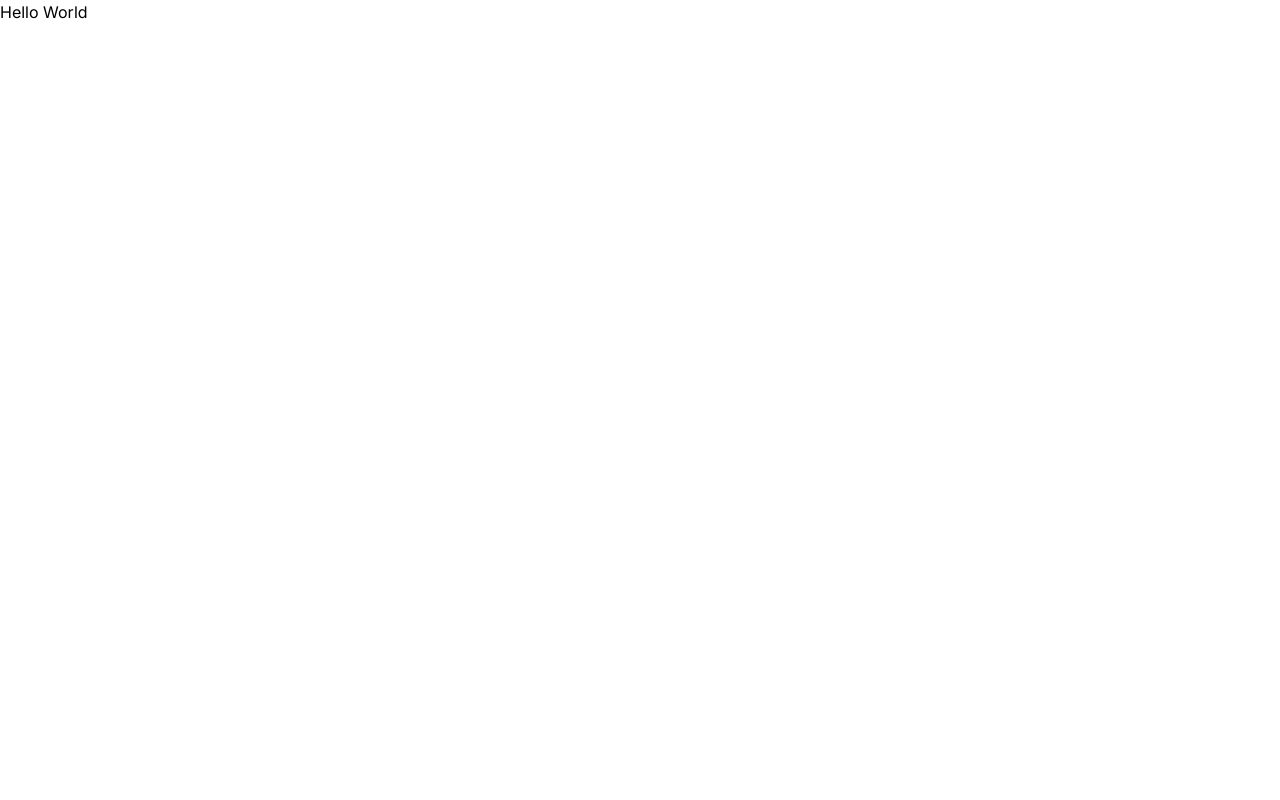
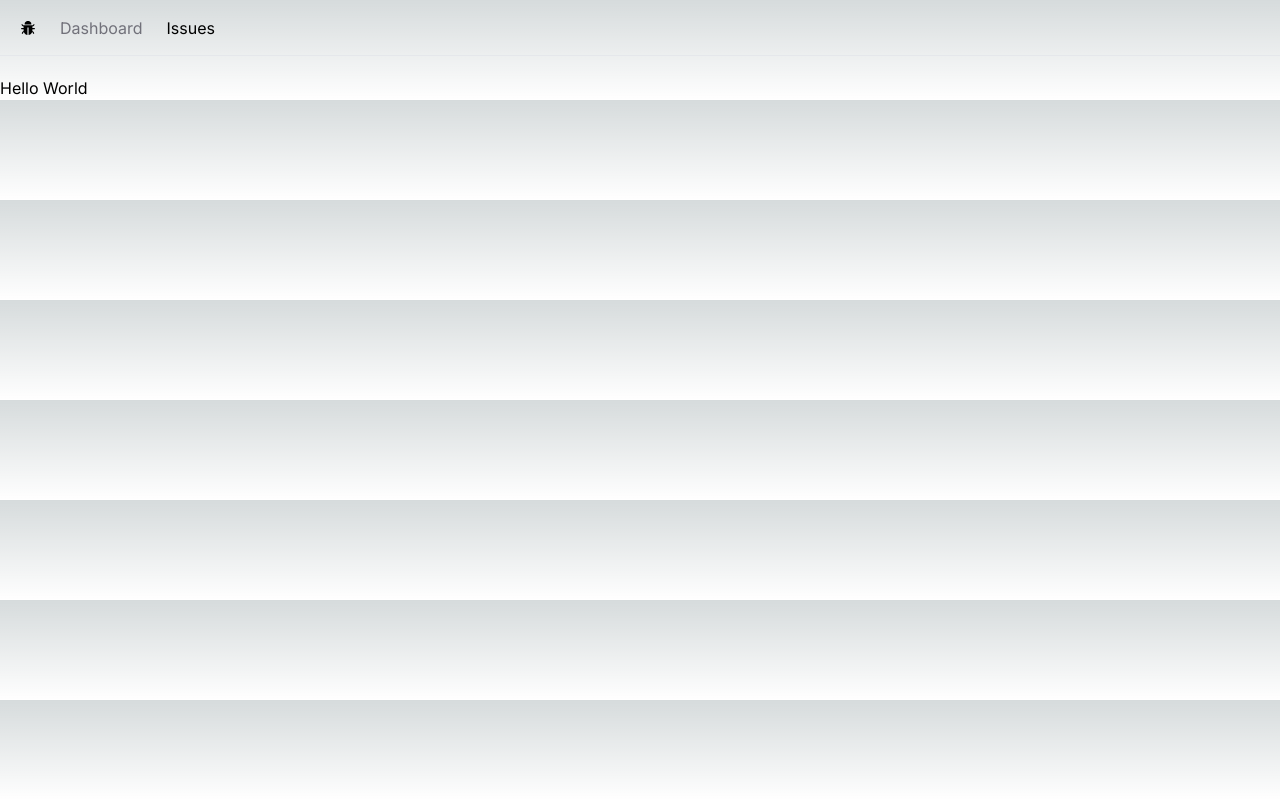
Before and after one commit to wilfw/Issue-Tracker-Application, a Next.js app: page / in a window 1280 px wide. Built offline with nearby package versions, Linux system fonts and the light colour scheme.

Commit message:
Build the navbar

```diff
--- /dev/null
+++ b/app/NavBar.tsx
@@ -0,0 +1,17 @@
+import Link from 'next/link'
+import React from 'react'
+import {AiFillBug } from 'react-icons/ai';
+
+const NavBar  = () => {
+  return (
+    <nav className='flex space-x-6 border-b mb-5 px-5 h-14 items-center'>
+        <Link href="/"> <AiFillBug /> </Link>
+        <ul className='flex space-x-6'>
+            <li><Link className='text-zinc-500 hover:text-zinc-800 transition-colors' href="/">Dashboard</Link></li>
+            <li><Link href="/issues">Issues</Link></li>
+        </ul>
+    </nav>
+  )
+}
+
+export default NavBar
--- a/app/globals.css
+++ b/app/globals.css
@@ -11,12 +11,17 @@
 @media (prefers-color-scheme: dark) {
   :root {
     --foreground-rgb: 255, 255, 255;
-
+    --background-start-rgb: 0, 0, 0;
+    --background-end-rgb: 0, 0, 0;
   }
 }
 
 body {
   color: rgb(var(--foreground-rgb));
-
-
+  background: linear-gradient(
+      to bottom,
+      transparent,
+      rgb(var(--background-end-rgb))
+    )
+    rgb(var(--background-start-rgb));
 }
--- a/app/layout.tsx
+++ b/app/layout.tsx
@@ -1,6 +1,7 @@
 import './globals.css'
 import type { Metadata } from 'next'
 import { Inter } from 'next/font/google'
+import NavBar from './NavBar'
 
 const inter = Inter({ subsets: ['latin'] })
 
@@ -16,7 +17,11 @@
 }) {
   return (
     <html lang="en">
-      <body className={inter.className}>{children}</body>
+      <body className={inter.className}>
+
+        <NavBar />
+        <main>{children}</main>
+        </body>
     </html>
   )
 }
--- a/package.json
+++ b/package.json
@@ -19,6 +19,7 @@
     "postcss": "8.4.31",
     "react": "18.2.0",
     "react-dom": "18.2.0",
+    "react-icons": "^4.11.0",
     "tailwindcss": "3.3.5",
     "typescript": "5.2.2"
   }
```
Also changed, not shown: 1 other file (tests, documents, lock files or other folders).
